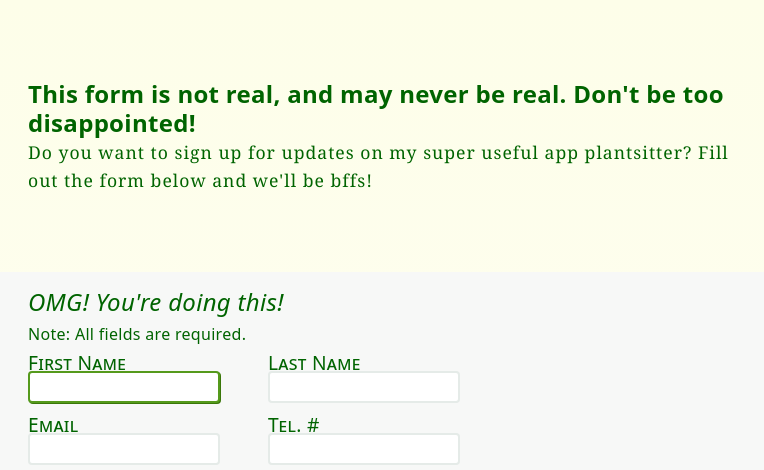
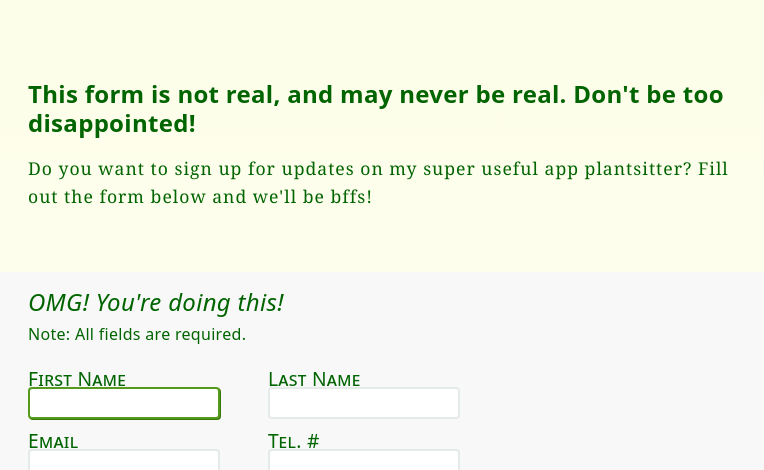
Before and after one commit to hbar1st/TOP-sign-up-form, a plain HTML site: page index.html in a window 1280 px wide. Shown: the top 470 px of the page, 516-1280 px from the left. Drawn offline with Linux system fonts and the light colour scheme; a web font is replaced by a local one.

Commit message:
add more white space

```diff
--- a/styles.css
+++ b/styles.css
@@ -67,6 +67,7 @@ body {
         font-family: Cambria, Cochin, Georgia, Times, 'Times New Roman', serif;
         font-variant-ligatures: no-common-ligatures;
         letter-spacing: 1px;
+        margin-top: 1rem;
     }
 
     p {
@@ -129,6 +130,11 @@ form {
                 margin-bottom: 1rem;
             }
         }
+
+    }
+
+    #inputs > div:nth-child(3) {
+        margin-top: 1rem;
     }
 
     button {
```
